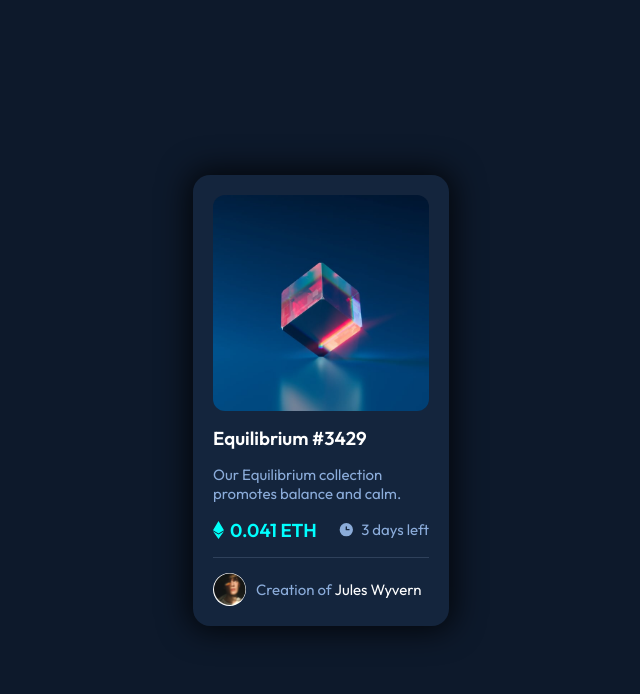
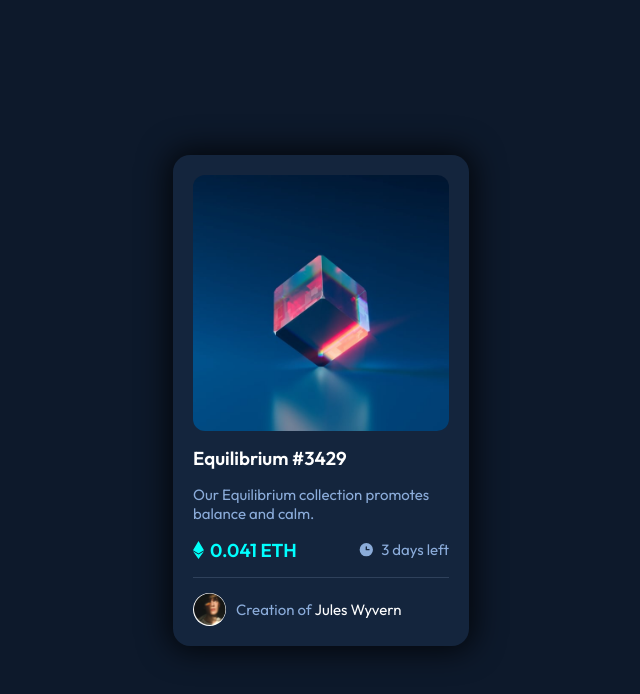
Before and after one commit to OshaniKumarathunga/frontend-mentor-NFT-preview-card-component, a plain HTML site: page index.html in a window 1280 px wide. Shown: the whole page, without its empty margins (319-959 px from the left). Drawn offline with Linux system fonts and the light colour scheme.

Commit message:
Update Style.css

```diff
--- a/style.css
+++ b/style.css
@@ -21,7 +21,7 @@ hr {
 }
 
 .container {
-    max-width: 320px;
+    max-width: 360px;
     margin: auto;
 }
 
```
